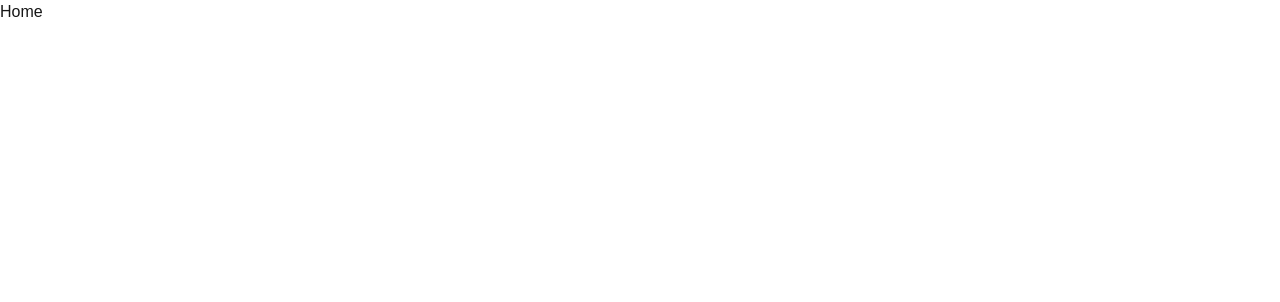
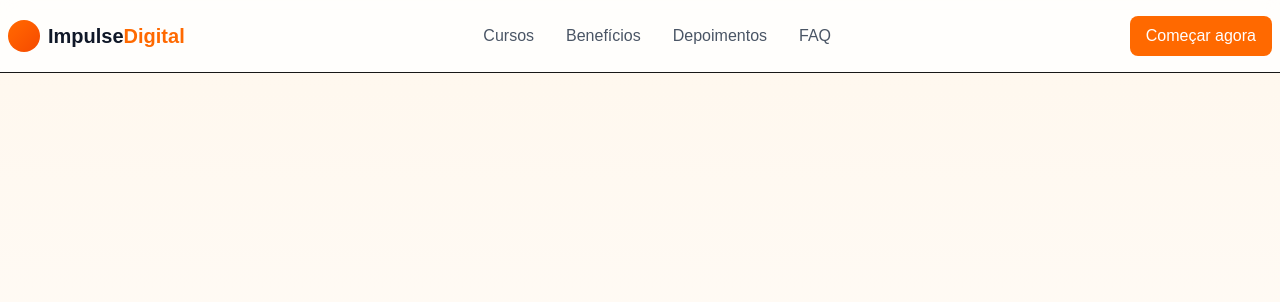
Before and after one commit to Ceratt1/desafio_be_impulse, a Next.js app: page / in a window 1280 px wide. Shown: the top 302 px of the page. Built offline with nearby package versions, Linux system fonts and the light colour scheme.

Commit message:
feature on branch : created navbar update

```diff
--- a/app/page.tsx
+++ b/app/page.tsx
@@ -1,10 +1,12 @@
 // import Image from "next/image";
+
+import Navbar from "@/components/navbar";
 
 export default function Home() {
   return (
 
-    <>
-    <h1>Home</h1>
-    </>
+    <div className="min-h-screen bg-gradient-to-b from-orange-50 to-white">
+      <Navbar />
+    </div>
   );
 }
--- /dev/null
+++ b/components/navbar.tsx
@@ -0,0 +1,32 @@
+import Link from "next/link"
+import ButtonNavBar from "./ui/buttons/buttonNavBar"
+
+export default function Navbar() {
+  return (
+    <nav className="border-b bg-white/80 backdrop-blur-md sticky top-0 z-50">
+      <div className="container mx-auto flex items-center justify-between py-4 px-2">
+        <div className="flex items-center gap-2">
+          <div className="h-8 w-8 rounded-full bg-gradient-to-br from-orange-500 to-orange-600"></div>
+          <span className="font-bold text-xl text-gray-900">
+            Impulse<span className="text-orange-500">Digital</span>
+          </span>
+        </div>
+        <div className="hidden md:flex items-center gap-8">
+          <Link href="#" className="text-gray-600 hover:text-orange-500 transition-colors">
+            Cursos
+          </Link>
+          <Link href="#" className="text-gray-600 hover:text-orange-500 transition-colors">
+            Benefícios
+          </Link>
+          <Link href="#" className="text-gray-600 hover:text-orange-500 transition-colors">
+            Depoimentos
+          </Link>
+          <Link href="#" className="text-gray-600 hover:text-orange-500 transition-colors">
+            FAQ
+          </Link>
+        </div>
+        <ButtonNavBar >Começar agora</ButtonNavBar>
+      </div>
+    </nav>
+  )
+}
--- /dev/null
+++ b/components/ui/buttons/buttonNavBar.tsx
@@ -0,0 +1,3 @@
+export default function ButtonNavBar({ children }: { children: React.ReactNode }) {
+    return <button className="bg-orange-500 hover:bg-orange-600 text-white py-2 px-4 rounded-lg">{children}</button>
+  }
```
